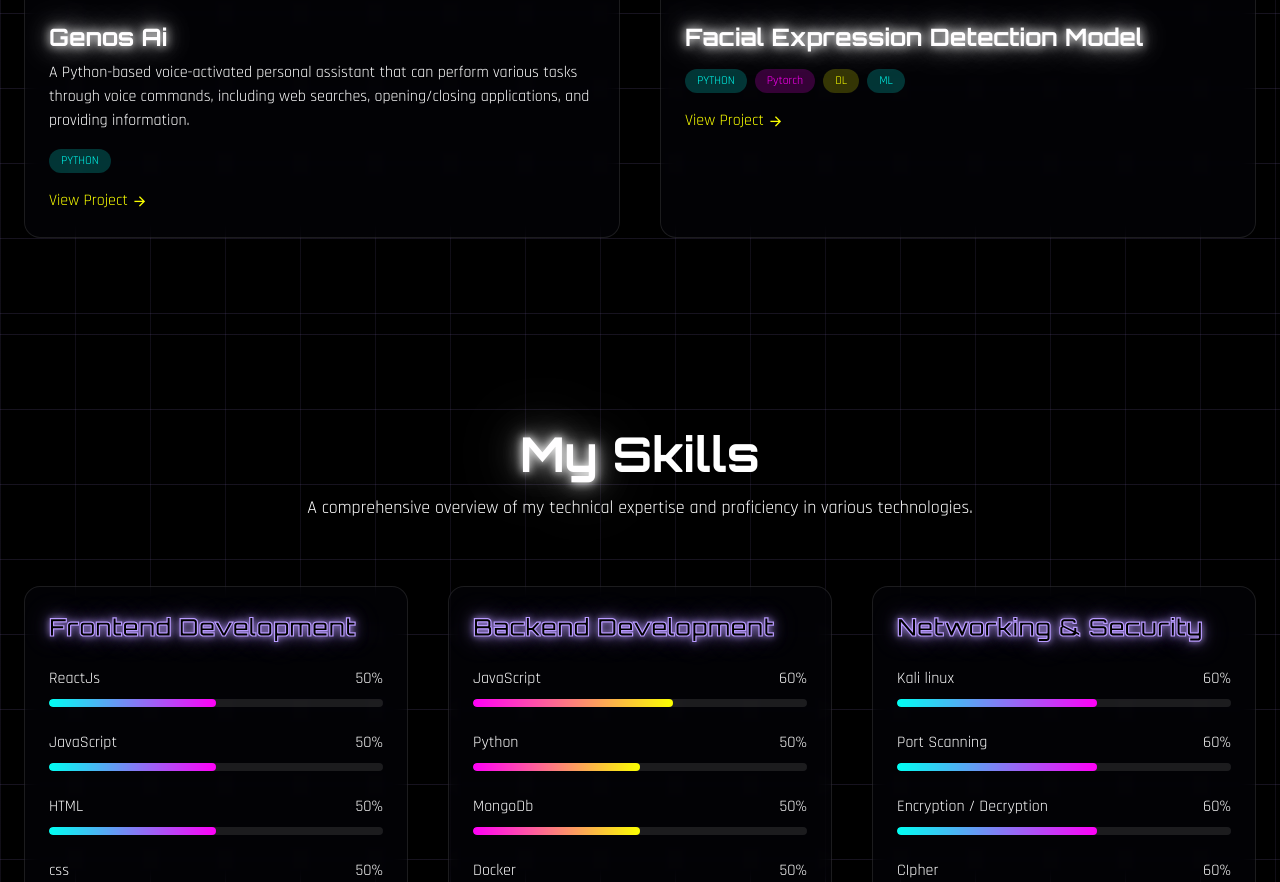
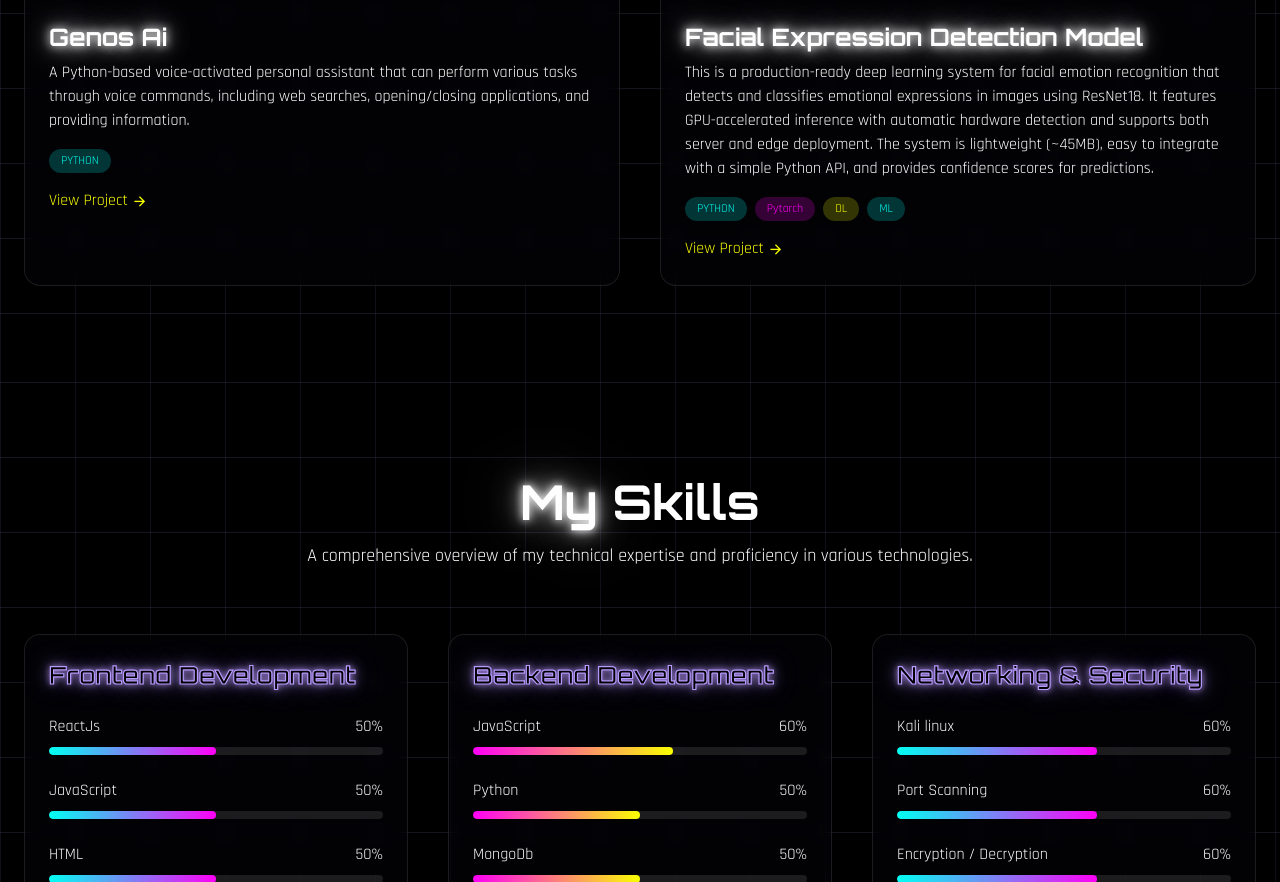
Before and after one commit to Ericknoffi/portfolio-v2, a plain HTML site: page index.html in a window 1280 px wide. Shown: the part 1762-2644 px from the top of the page. Drawn offline with nearby package versions, Linux system fonts and the light colour scheme; animation ran at ten frames a second.

Commit message:
Add description for facial expression detection model
This update adds a detailed description of the facial expression detection model, highlighting its features and capabilities.

```diff
--- a/index.html
+++ b/index.html
@@ -708,7 +708,7 @@ View Project <i class="ri-arrow-right-line ml-1"></i>
 <div class="p-6">
 <h3 class="text-2xl font-bold orbitron mb-2 neon-text-white">Facial Expression Detection Model</h3>
 <p class="mb-4 opacity-80">
-
+This is a production-ready deep learning system for facial emotion recognition that detects and classifies emotional expressions in images using ResNet18. It features GPU-accelerated inference with automatic hardware detection and supports both server and edge deployment. The system is lightweight (~45MB), easy to integrate with a simple Python API, and provides confidence scores for predictions.
 </p>
 <div class="flex flex-wrap gap-2 mb-4">
 <span class="px-3 py-1 text-xs rounded-full bg-primary/20 text-primary">PYTHON</span>
```
